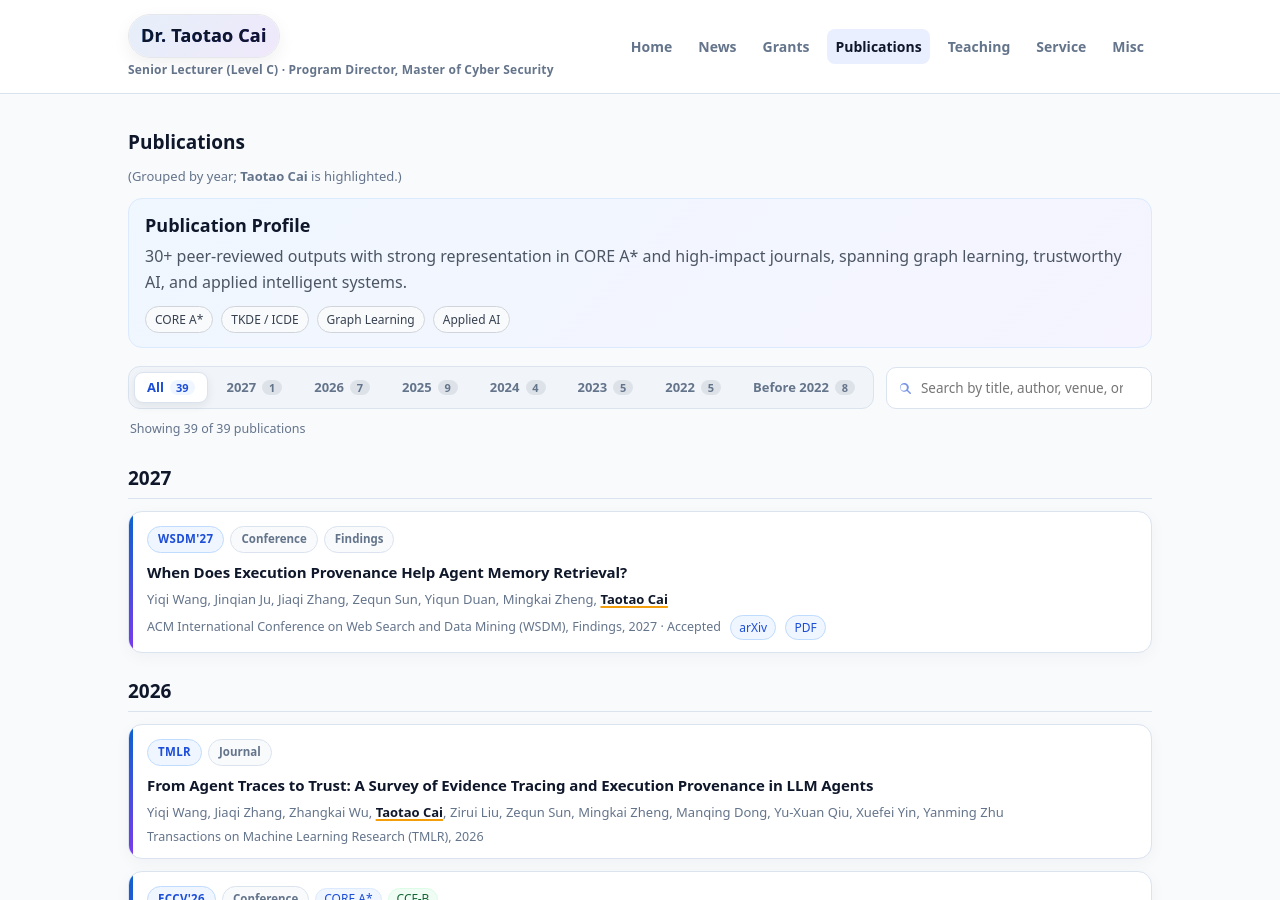
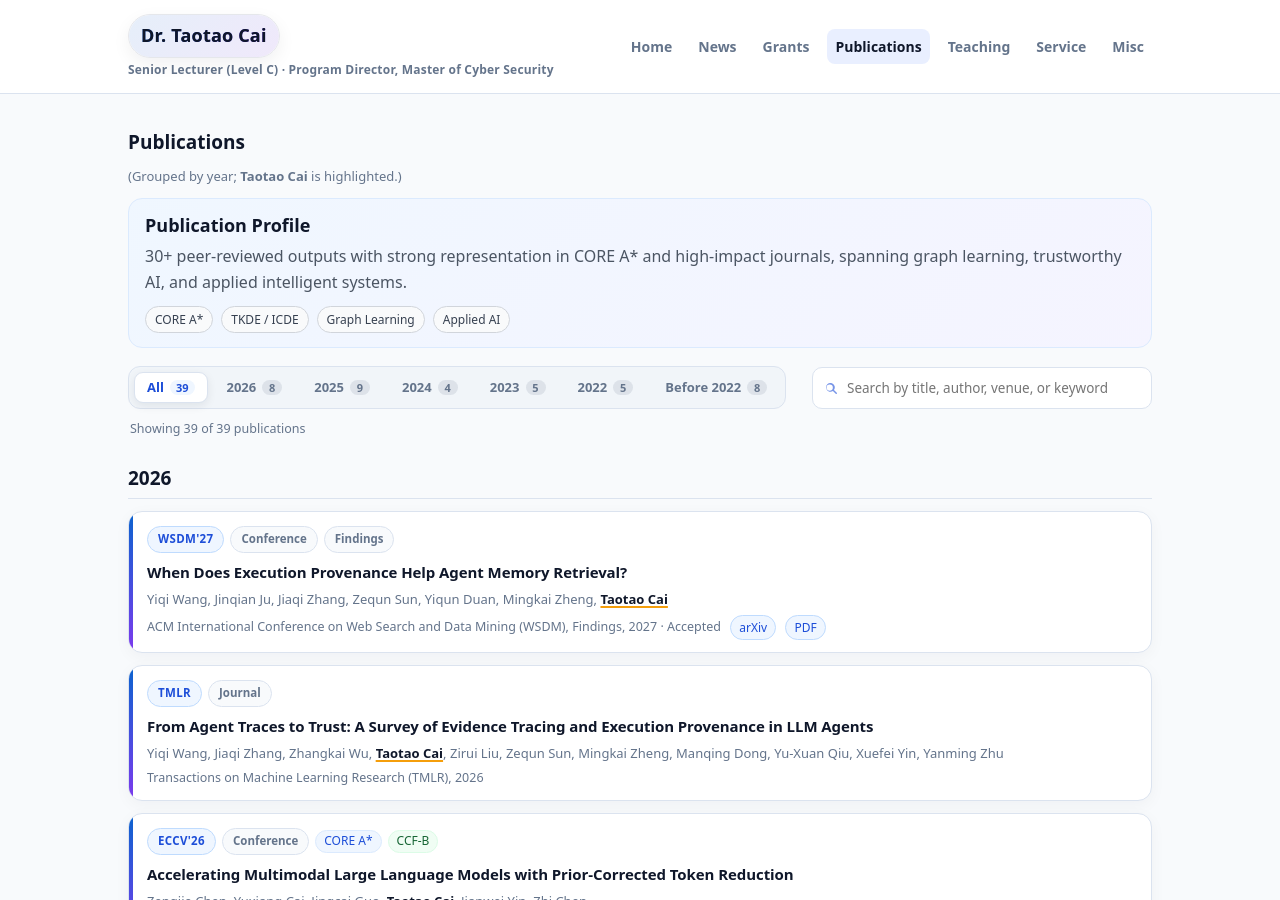
Before and after one commit to Taotao1992/Taotao1992.github.io, a Jekyll site: the page built from publications.md, in a window 1280 px wide and 900 px high. Built offline with Jekyll 4.4.1, drawn with Linux system fonts in a browser that asks for light colours.

Commit message:
Group WSDM Findings paper with 2026 work
Move the accepted paper into the 2026 section, update its count to eight, and remove the empty 2027 filter while retaining the WSDM 2027 venue details.

```diff
--- a/publications.md
+++ b/publications.md
@@ -23,8 +23,7 @@ permalink: /publications/
   <div class="pubs-toolbar">
     <div class="pubs-years" role="tablist" aria-label="Filter publications by year">
       <button class="pubs-year-btn is-active" type="button" role="tab" aria-selected="true" data-year="all">All <span>39</span></button>
-      <button class="pubs-year-btn" type="button" role="tab" aria-selected="false" data-year="2027">2027 <span>1</span></button>
-      <button class="pubs-year-btn" type="button" role="tab" aria-selected="false" data-year="2026">2026 <span>7</span></button>
+      <button class="pubs-year-btn" type="button" role="tab" aria-selected="false" data-year="2026">2026 <span>8</span></button>
       <button class="pubs-year-btn" type="button" role="tab" aria-selected="false" data-year="2025">2025 <span>9</span></button>
       <button class="pubs-year-btn" type="button" role="tab" aria-selected="false" data-year="2024">2024 <span>4</span></button>
       <button class="pubs-year-btn" type="button" role="tab" aria-selected="false" data-year="2023">2023 <span>5</span></button>
@@ -39,8 +38,8 @@ permalink: /publications/
   </div>
   <p class="pubs-status" aria-live="polite"></p>
 
-<section class="pub-year-section" data-year="2027">
-<h2 class="pub-year">2027</h2>
+<section class="pub-year-section" data-year="2026">
+<h2 class="pub-year">2026</h2>
 <div class="pub-cards">
 
   <article class="pub-card" id="wsdm-2027-provenance-memory">
@@ -53,13 +52,6 @@ permalink: /publications/
     <div class="pub-authors">Yiqi Wang, Jinqian Ju, Jiaqi Zhang, Zequn Sun, Yiqun Duan, Mingkai Zheng, Taotao Cai</div>
     <div class="pub-venue-full">ACM International Conference on Web Search and Data Mining (WSDM), Findings, 2027 · Accepted <a class="inline-link" href="https://arxiv.org/abs/2609.25913">arXiv</a> <a class="inline-link" href="https://arxiv.org/pdf/2609.25913">PDF</a></div>
   </article>
-
-</div>
-</section>
-
-<section class="pub-year-section" data-year="2026">
-<h2 class="pub-year">2026</h2>
-<div class="pub-cards">
 
   <article class="pub-card">
     <div class="pub-card-top">
```
